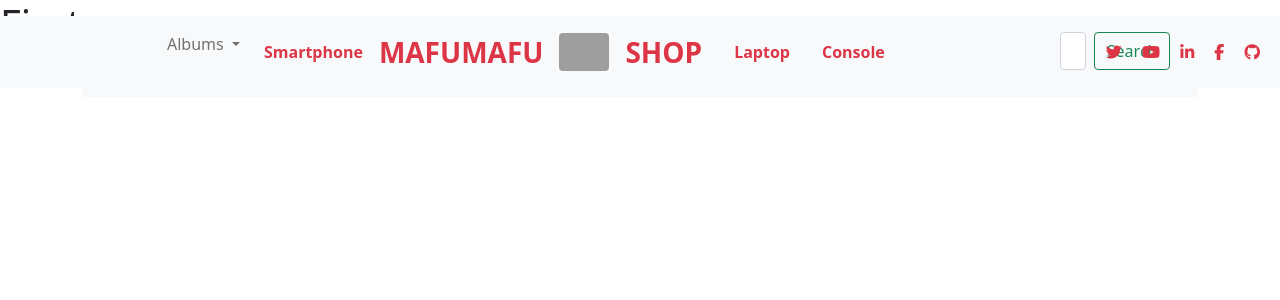
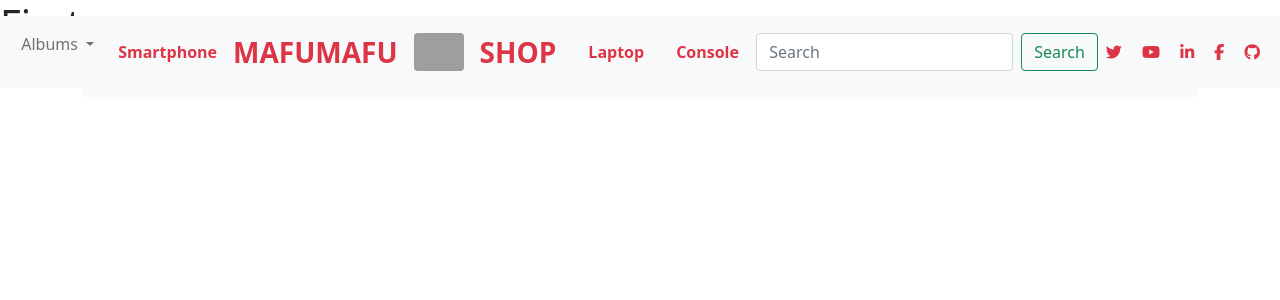
Before and after one commit to MafuSora/PROGRAM, a Django app: page /firstpage/ in a window 1280 px wide. Shown: the top 300 px of the page. Run offline with Django 3.2, Linux system fonts and the light colour scheme; some libraries are stand-ins or nearby versions; grey boxes are pictures that could not be loaded.

Commit message:
sdvmdl;bl;d

```diff
--- a/firstweb/templates/navbar.html
+++ b/firstweb/templates/navbar.html
@@ -35,7 +35,7 @@
             </ul>
 
         </div>
-        <div class="container" style="height:40px; width: 50px; ">
+        <div class="col-2" style="height:auto; width: auto; ">
             <form class="d-flex">
                 <input class="form-control me-2" type="search" placeholder="Search" aria-label="Search">
                 <button class="btn btn-outline-success" type="submit">Search</button>
```
